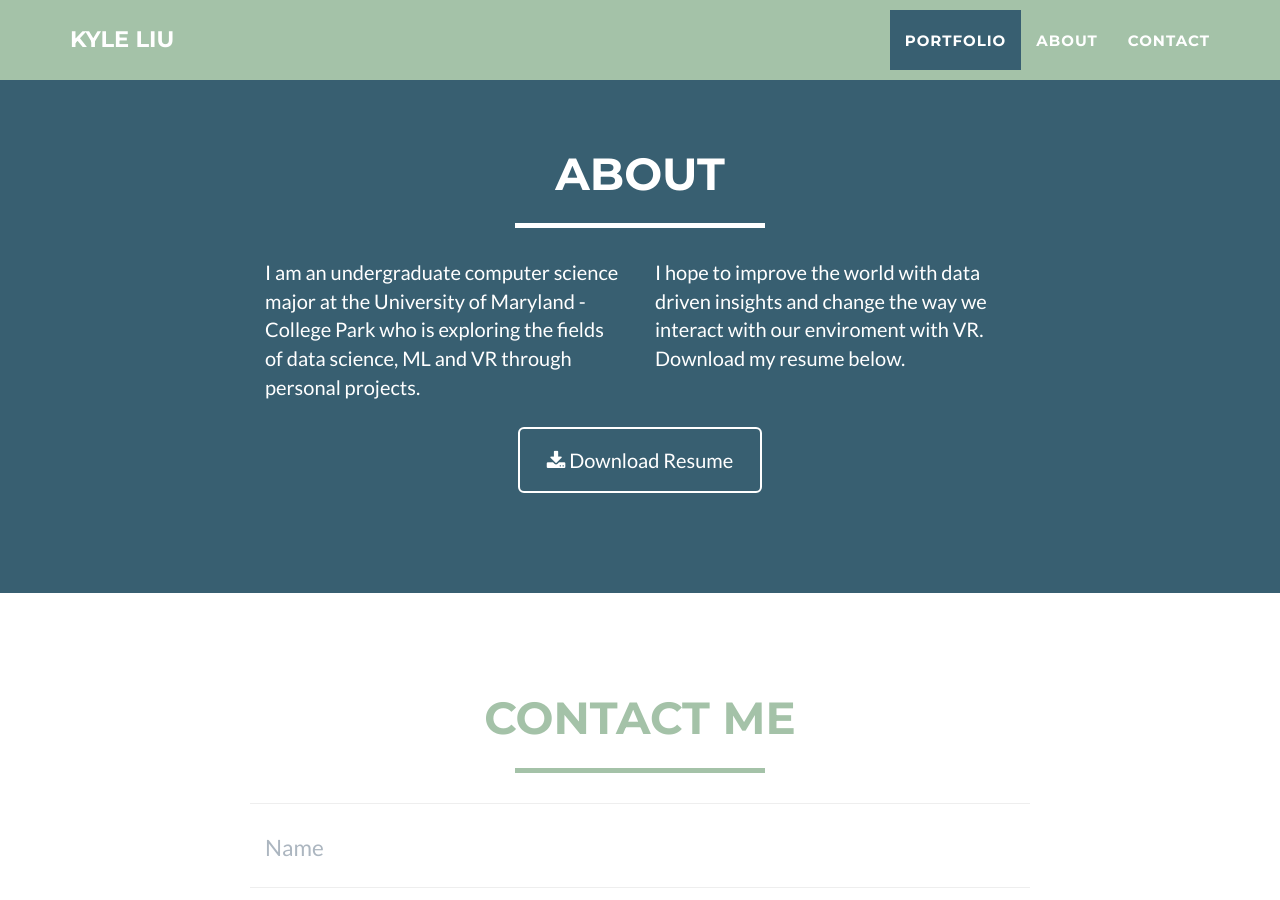
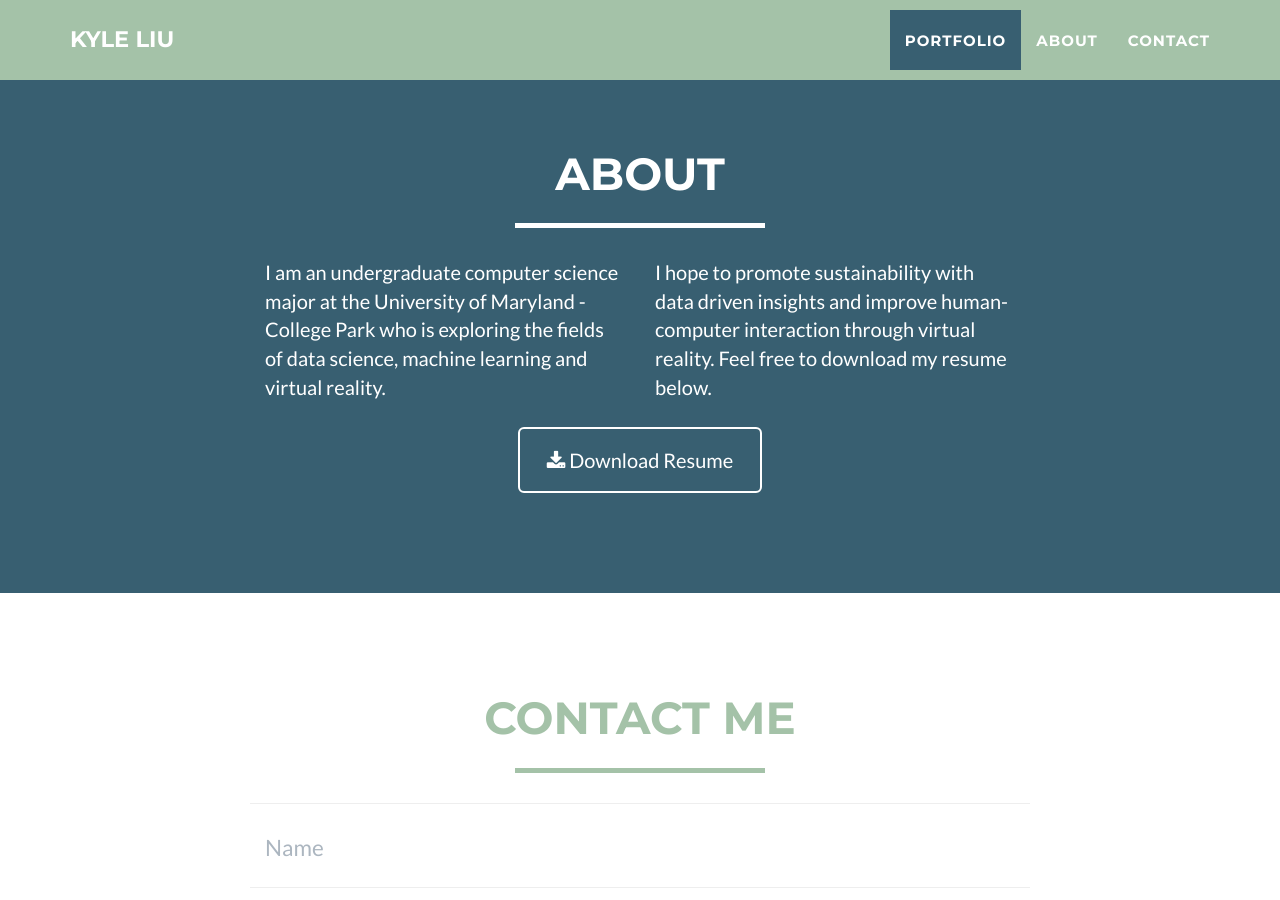
Before and after one commit to kylefirst/kylefirst.github.io, a Jekyll site: the page built from index.html, in a window 1280 px wide and 900 px high, scrolled down 1616 px. Built offline with Jekyll 4.4.1, drawn with Linux system fonts in a browser that asks for light colours.

Commit message:
edited description

```diff
--- a/_includes/about.html
+++ b/_includes/about.html
@@ -9,10 +9,10 @@
             </div>
             <div class="row">
                 <div class="col-lg-4 col-lg-offset-2">
-                    <p>I am an undergraduate computer science major at the University of Maryland - College Park who is exploring the fields of data science, ML and VR through personal projects. </p>
+                    <p>I am an undergraduate computer science major at the University of Maryland - College Park who is exploring the fields of data science, machine learning and virtual reality. </p>
                 </div>
                 <div class="col-lg-4">
-                    <p>I hope to improve the world with data driven insights and change the way we interact with our enviroment with VR. Download my resume below. </p>
+                    <p>I hope to promote sustainability with data driven insights and improve human-computer interaction through virtual reality. Feel free to download my resume below. </p>
                 </div>
                 <div class="col-lg-8 col-lg-offset-2 text-center">
                     <a href="#" class="btn btn-lg btn-outline">
```
